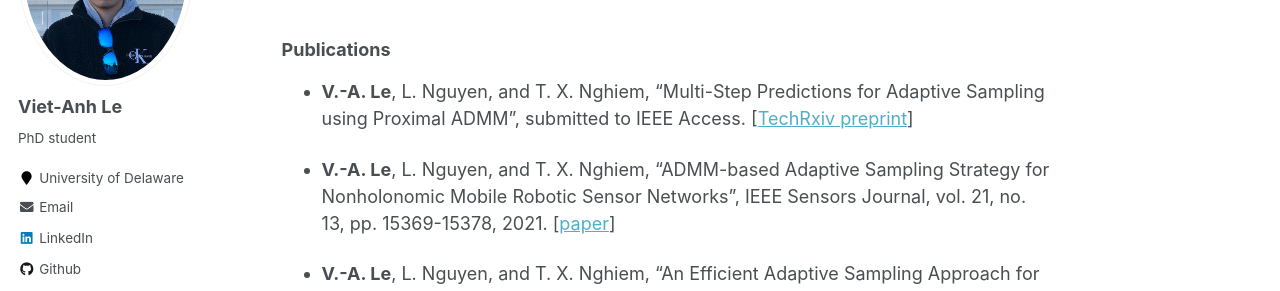
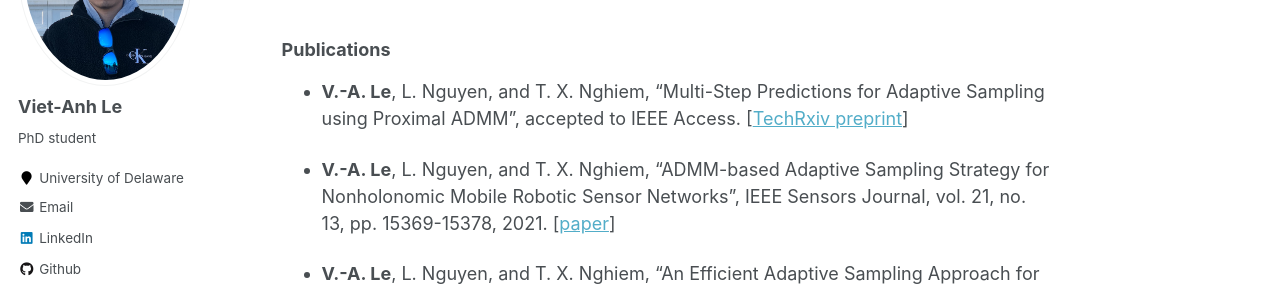
Before and after one commit to vietanhle0101/vietanhle0101.github.io, a Jekyll site: the page built from _pages/projects.md, in a window 1280 px wide and 900 px high, scrolled down 1834 px. Shown: the part 179-470 px from the top of the window. Built offline with Jekyll 4.4.1, drawn with Linux system fonts in a browser that asks for light colours.

Commit message:
access paper

```diff
--- a/_pages/projects.md
+++ b/_pages/projects.md
@@ -43,7 +43,7 @@ In collaboration with Dr. Linh Nguyen (Australia Federation University), we deve
 
 ### Publications
 
-* **V.-A. Le**, L. Nguyen, and T. X. Nghiem, “Multi-Step Predictions for Adaptive Sampling using Proximal ADMM”, submitted to IEEE Access. [[TechRxiv preprint](https://www.techrxiv.org/articles/preprint/Multi-Step_Predictions_for_Adaptive_Sampling_using_Proximal_ADMM/14642577/1)]
+* **V.-A. Le**, L. Nguyen, and T. X. Nghiem, “Multi-Step Predictions for Adaptive Sampling using Proximal ADMM”, accepted to IEEE Access. [[TechRxiv preprint](https://www.techrxiv.org/articles/preprint/Multi-Step_Predictions_for_Adaptive_Sampling_using_Proximal_ADMM/14642577/1)]
 
 * **V.-A. Le**, L. Nguyen, and T. X. Nghiem, “ADMM-based Adaptive Sampling Strategy for Nonholonomic Mobile Robotic Sensor Networks”, IEEE Sensors Journal, vol. 21, no. 13, pp. 15369-15378, 2021. [[paper](https://ieeexplore.ieee.org/document/9400422)]
 
```
Also changed, not shown: _pages/about.md (+2 -0 lines).
